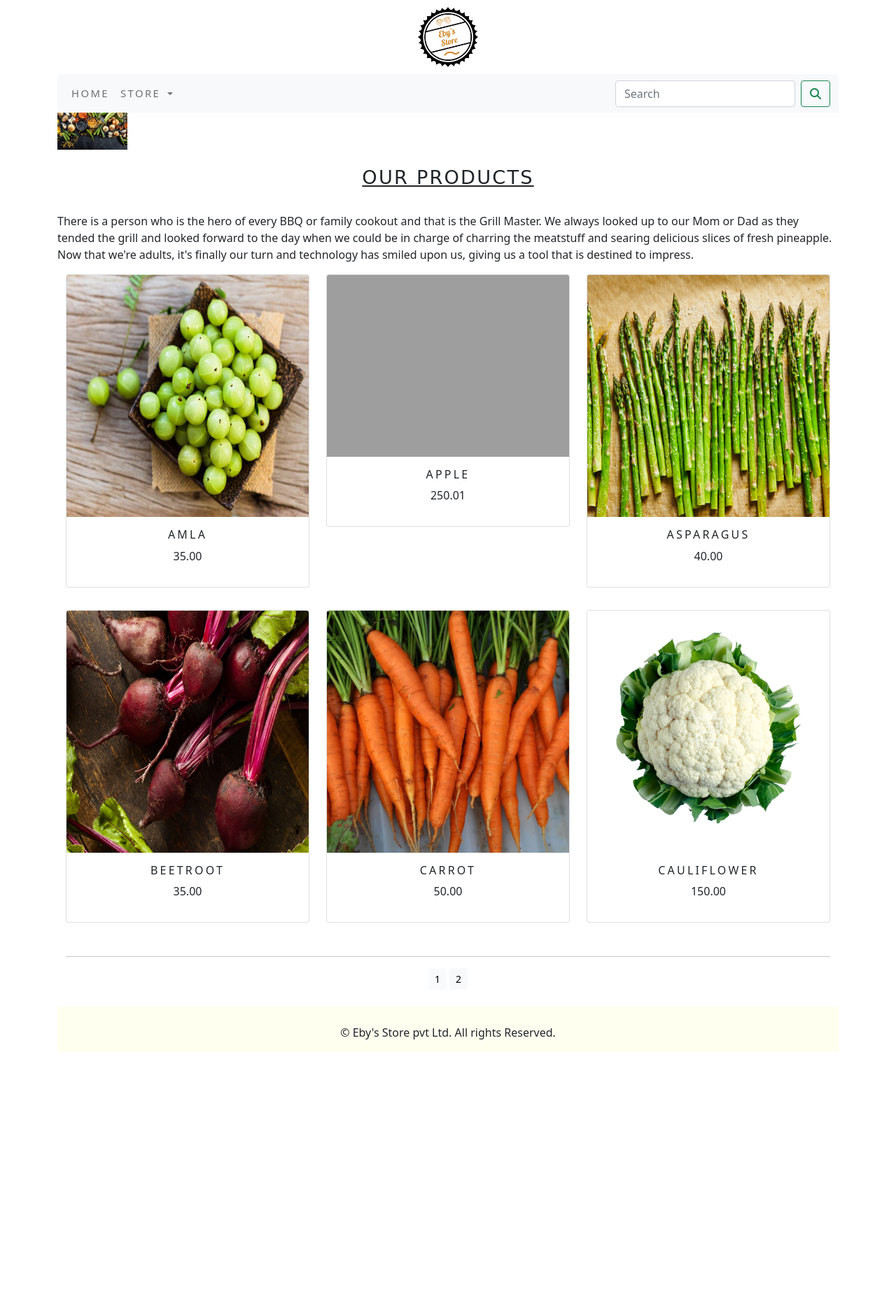
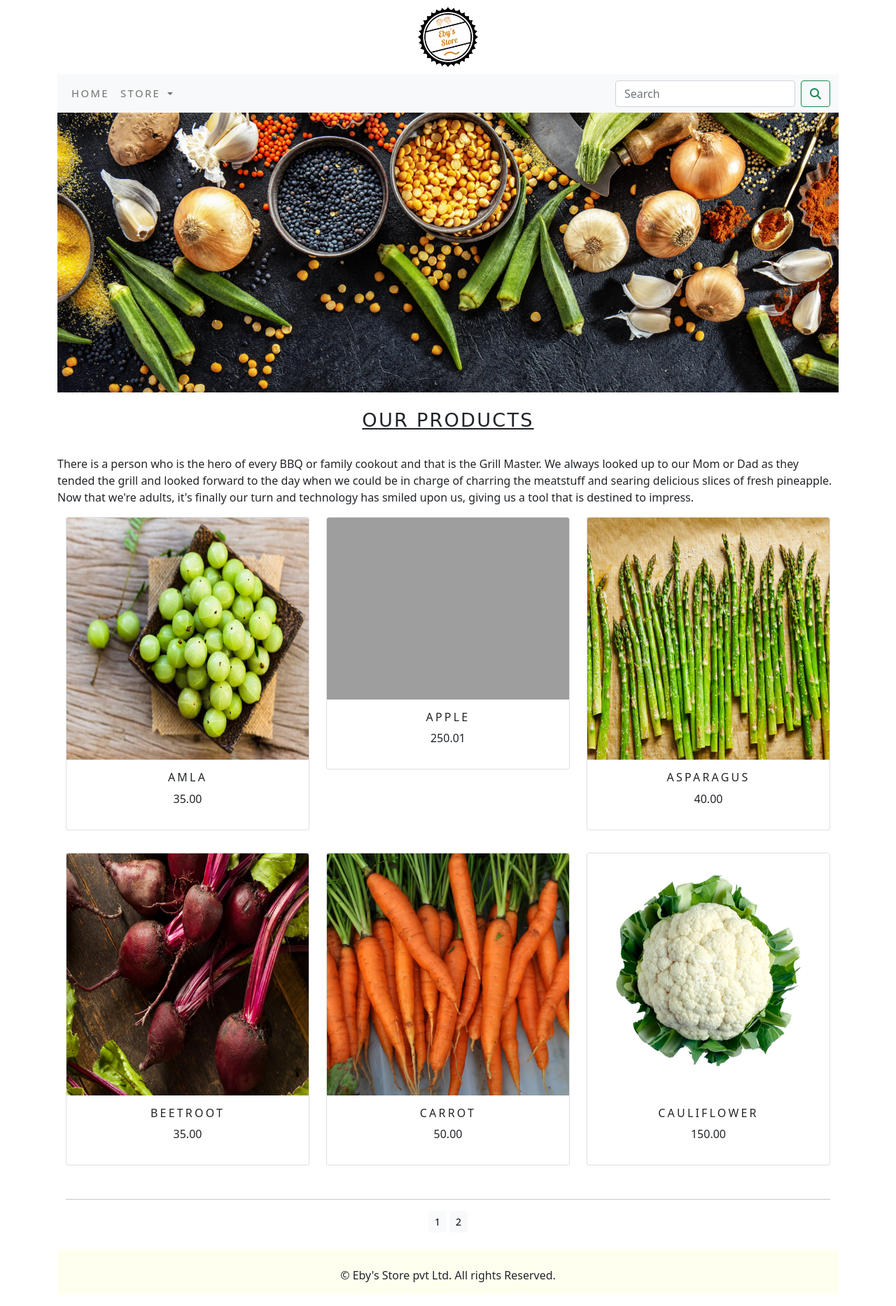
Before and after one commit to Ebyprogramz/grocerystore, a Django app: page /store/ in a window 1280 px wide. Shown: the whole page at 70% size. Before the commit the page ends 1504 px from the top, so only its background shows below. Run offline with Django 3.2, Linux system fonts and the light colour scheme; data comes from the database, SQL or seed files in the repository; some libraries are stand-ins or nearby versions; grey boxes are pictures that could not be loaded.

Commit message:
Update category.html

```diff
--- a/ecommerceproject/Template/category.html
+++ b/ecommerceproject/Template/category.html
@@ -29,7 +29,7 @@
     {% endif %}
 <div class="mx_auto">
     {% if category %}
-    <img class="my_image" src="{{category.img.url}}" alt="{{category.name}}">
+    <img class="my_image" src="{{category.img.url}}" alt="{{category.name}}" style="width:100%;height:50vh;object-fit:cover; object-position:50% 40%;">
 </div>
 <br>
 <div>
@@ -40,7 +40,7 @@
 <div>
 <!--    width="1400px" height="580px"-->
 <!--     width="1333px" height="580px"-->
-<img class="my_image my_image_padding" src="{% static 'img/banner.jpg' %}" alt="Products" >
+<img class="my_image my_image_padding" src="{% static 'img/banner.jpg' %}" alt="Products" style="width:100%;height:50vh;object-fit:cover; object-position:50% 40%;" >
 </div>
 <br>
 <div>
```
